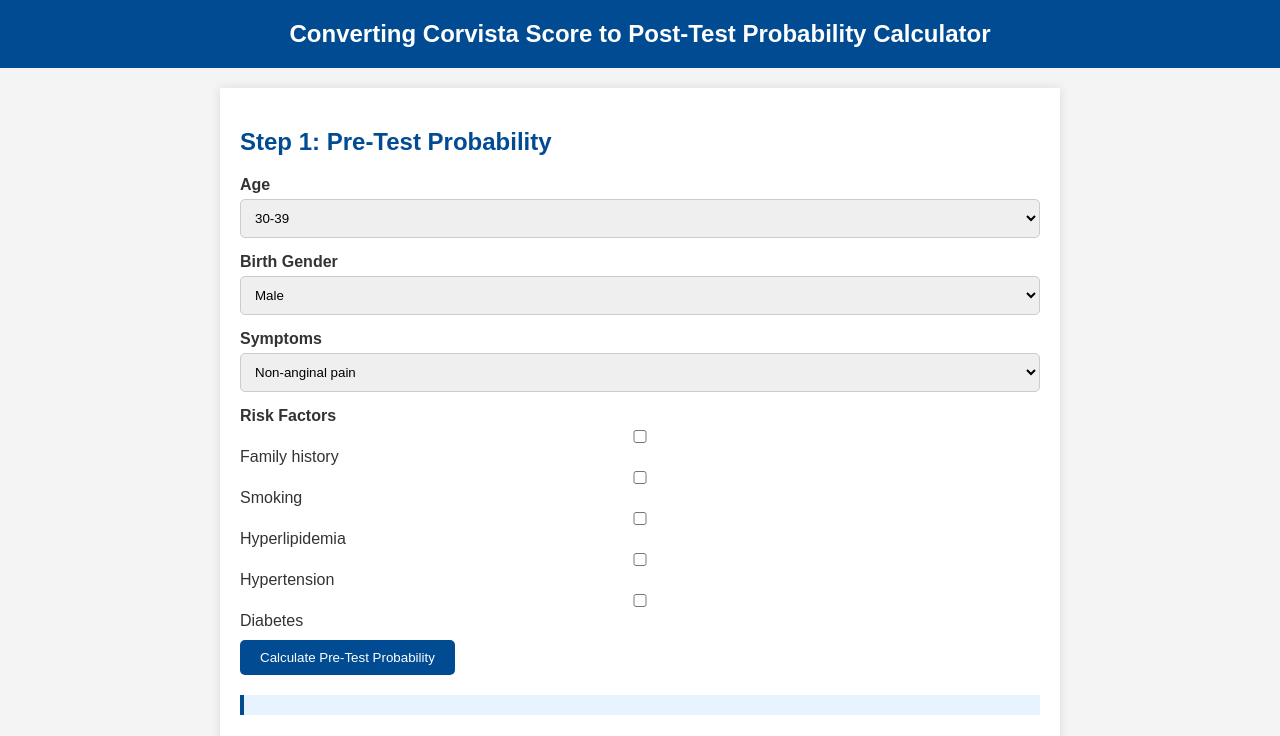
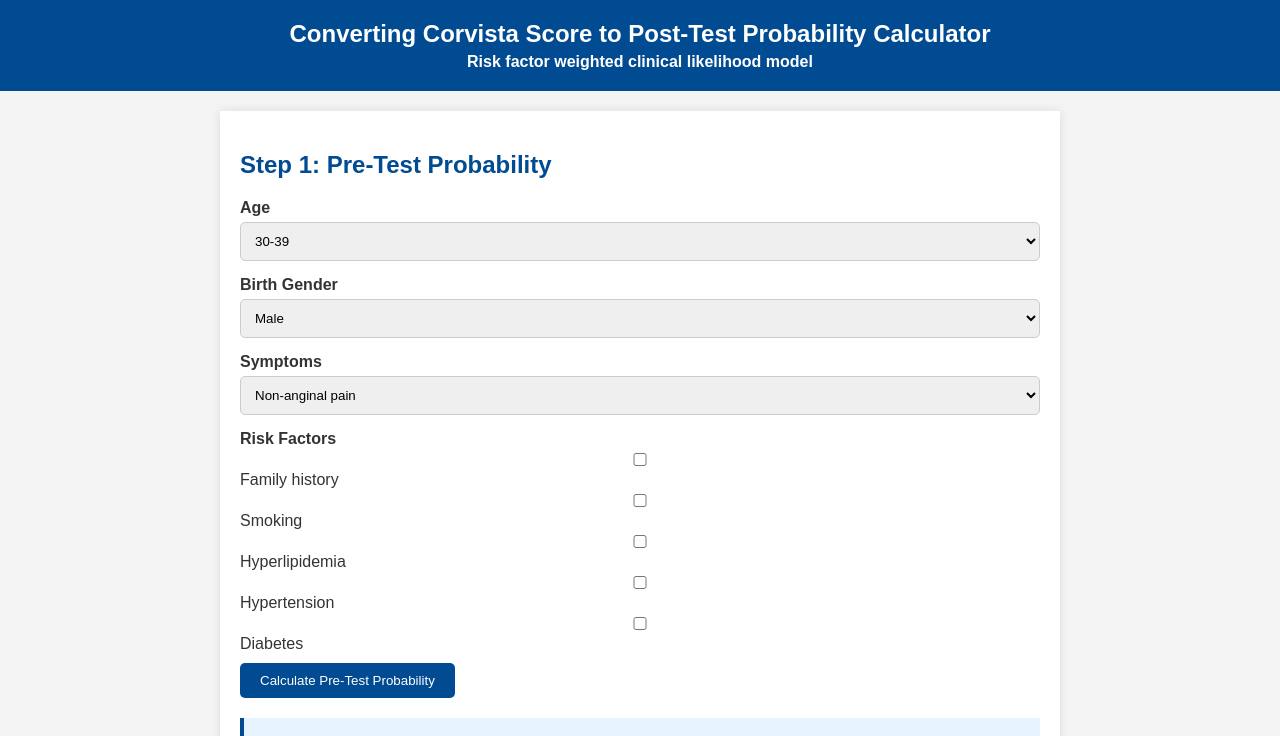
Before and after one commit to Nikhilrangaa/corvistachatbot, a plain HTML site: page index.html in a window 1280 px wide. Shown: the top 736 px of the page. Drawn offline with Linux system fonts and the light colour scheme.

Commit message:
Update index.html

```diff
--- a/index.html
+++ b/index.html
@@ -19,6 +19,11 @@
             text-align: center;
             font-size: 24px;
             font-weight: bold;
+        }
+        .subtitle {
+            color: white;
+            font-size: 16px;
+            margin-top: 5px;
         }
         .container {
             max-width: 800px;
@@ -76,6 +81,7 @@
 <body>
     <div class="header">
         Converting Corvista Score to Post-Test Probability Calculator
+        <div class="subtitle">Risk factor weighted clinical likelihood model</div>
     </div>
     <div class="container">
         <h2>Step 1: Pre-Test Probability</h2>
@@ -132,9 +138,9 @@
             'female': {
                 '30-39': {'Non-anginal pain': [0, 1, 2], 'Atypical angina or dyspnea': [0, 1, 3], 'Typical angina': [2, 5, 10]},
                 '40-49': {'Non-anginal pain': [1, 1, 3], 'Atypical angina or dyspnea': [1, 2, 5], 'Typical angina': [4, 7, 12]},
-                '50-59': {'Non-anginal pain': [1, 2, 5,], 'Atypical angina or dyspnea': [2, 3, 7], 'Typical angina': [6, 10, 15]},
-                '60-69': {'Non-anginal pain': [2, 4, 7,], 'Atypical angina or dyspnea': [3, 6, 11], 'Typical angina': [10, 14, 19]},
-                '70-80': {'Non-anginal pain': [4, 7, 11,], 'Atypical angina or dyspnea': [6, 10, 16], 'Typical angina': [16, 19, 23]}
+                '50-59': {'Non-anginal pain': [1, 2, 5], 'Atypical angina or dyspnea': [2, 3, 7], 'Typical angina': [6, 10, 15]},
+                '60-69': {'Non-anginal pain': [2, 4, 7], 'Atypical angina or dyspnea': [3, 6, 11], 'Typical angina': [10, 14, 19]},
+                '70-80': {'Non-anginal pain': [4, 7, 11], 'Atypical angina or dyspnea': [6, 10, 16], 'Typical angina': [16, 19, 23]}
             },
             'male': {
                 '30-39': {'Non-anginal pain': [1, 2, 5], 'Atypical angina or dyspnea': [2, 4, 8], 'Typical angina': [9, 14, 22]},
@@ -157,7 +163,8 @@
                     riskFactorCount++;
                 }
             }
-let riskFactorIndex;
+
+            let riskFactorIndex;
             if (riskFactorCount === 0 || riskFactorCount === 1) {
                 riskFactorIndex = 0;
             } else if (riskFactorCount >= 2 && riskFactorCount <= 3) {
```
